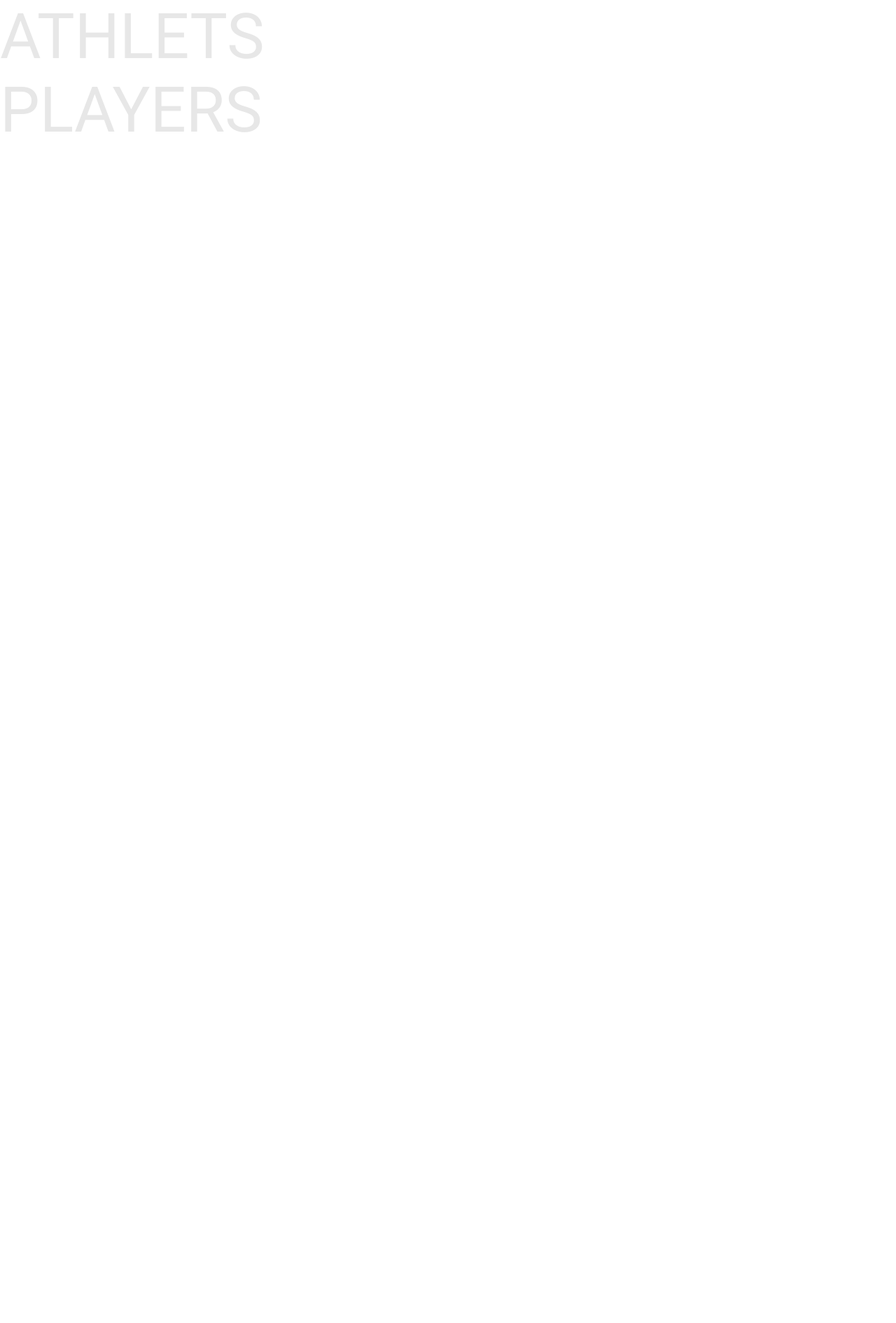
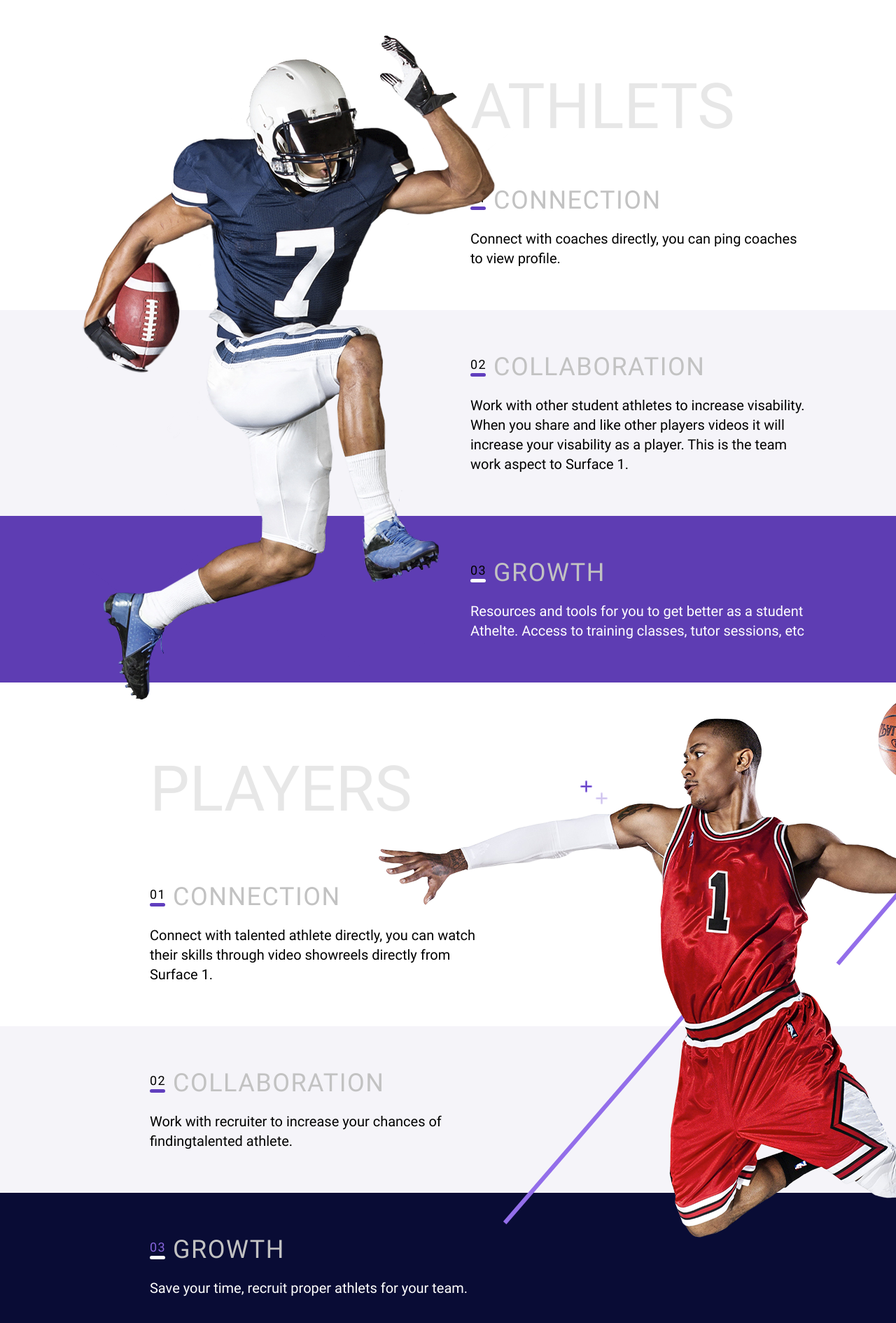
Before and after one commit to king-ppap/test-ui-responsive, a Nuxt app: page / in a window 1280 px wide. Shown: the top 1890 px of the page at 70% size. Before the commit the page ends 800 px from the top, so only its background shows below. Built offline with nearby package versions, Linux system fonts and the light colour scheme.

Commit message:
Update layout desktop

```diff
--- a/components/ContentList.vue
+++ b/components/ContentList.vue
@@ -1,7 +1,7 @@
 <template>
     <div
         v-for="(item, index) in listT"
-        class="pr-[30px] py-[30px]"
+        class="tablet:pr-[30px] tablet:py-[30px] desktop:pr-[10.15625vw] desktop:py-[60px]"
         :class="customClass"
         :style="`background-color: ${item.bgColor};`"
     >
@@ -23,7 +23,7 @@
             </h2>
         </div>
         <p
-            class="text-[18px] pt-[20px] leading-[28px]"
+            class="tablet:text-[18px] desktop:text-[20px] pt-[20px] leading-[28px]"
             :style="`color: ${item.indexUnderlineColor};`"
         >
             {{ item.message }}
--- a/pages/index.vue
+++ b/pages/index.vue
@@ -1,19 +1,24 @@
 <template>
     <div>
         <h1
-            class="header-1 mobile:mb-[11px] mobile:px-[18px] tablet:pt-[50px] tablet:pl-[37.890625vw] tablet:pb-[15px]"
+            class="header-1 mobile:mb-[11px] mobile:px-[18px] tablet:pt-[50px] tablet:pl-[37.890625vw] tablet:pb-[15px] desktop:pt-[100px] desktop:pl-[52.5vw]"
         >
             ATHLETS
         </h1>
-        <div class="mobile:hidden desktop:hidden">
+        <div class="mobile:hidden">
             <AppSvgs
                 :style="`left: calc(0.37890625 * 100vw - 291px)`"
-                class="absolute top-[71px] w-[200px] z-[1]"
+                class="desktop:hidden absolute top-[71px] w-[200px] z-[1]"
                 :name="'/assets/svg/footballer-graphic-tablet.svg'"
+            />
+            <img
+                alt="footballer-graphic-desktop"
+                class="mobile:hidden tablet:hidden absolute w-[678px] top-[50px] left-[9.1145833vw]"
+                src="~/assets/images/footballer-graphic-desktop.png"
             />
             <ContentList
                 :list="listATHLETS"
-                custom-class="pl-[37.890625vw] "
+                custom-class="tablet:pl-[37.890625vw] desktop:pl-[52.5vw]"
             ></ContentList>
         </div>
         <div
@@ -30,9 +35,9 @@
             </div>
         </div>
     </div>
-    <div class="tablet:relative">
+    <div class="tablet:relative desktop:relative">
         <h1
-            class="header-1 mobile:mt-[19px] mobile:mb-[23px] mobile:px-[18px] tablet:pl-[30px] tablet:pt-[50px] tablet:pb-[15px]"
+            class="header-1 mobile:mt-[19px] mobile:mb-[23px] mobile:px-[18px] tablet:pl-[30px] tablet:pt-[50px] tablet:pb-[15px] desktop:pt-[100px] desktop:pb-[20px] desktop:pl-[16.71875vw]"
         >
             PLAYERS
         </h1>
@@ -40,10 +45,14 @@
             class="mobile:hidden desktop:hidden absolute top-[31px] w-[56.90104167vw] ml-[43.09895833vw] z-[1] overflow-hidden"
             :name="'/assets/svg/basketball-graphic-tablet.svg'"
         />
-        <div class="mobile:hidden desktop:hidden">
+        <AppSvgs
+            class="mobile:hidden tablet:hidden absolute top-[10px] left-[41.875vw] w-[58.125vw] z-[1] overflow-hidden"
+            :name="'/assets/svg/basketball-graphic-desktop.svg'"
+        />
+        <div class="mobile:hidden">
             <ContentList
                 :list="listPLAYERS"
-                custom-class="pl-[30px] pr-[39.84375vw]"
+                custom-class="tablet:pl-[30px] tablet:pr-[39.84375vw] desktop:pl-[16.71875vw] desktop:pr-[45.88541667vw]"
             ></ContentList>
         </div>
         <div
```
Also changed, not shown: 1 other file (tests, documents, lock files or other folders).
